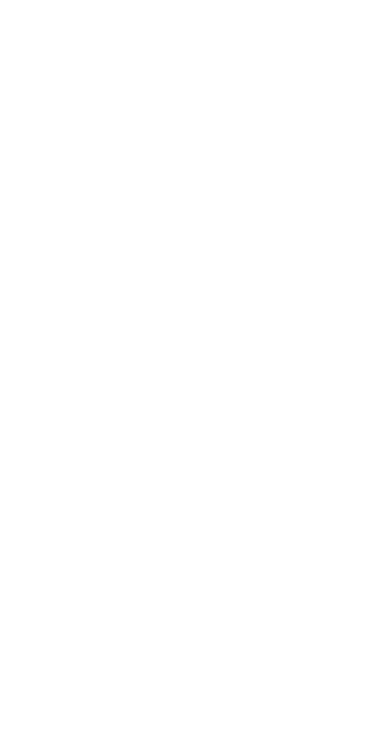
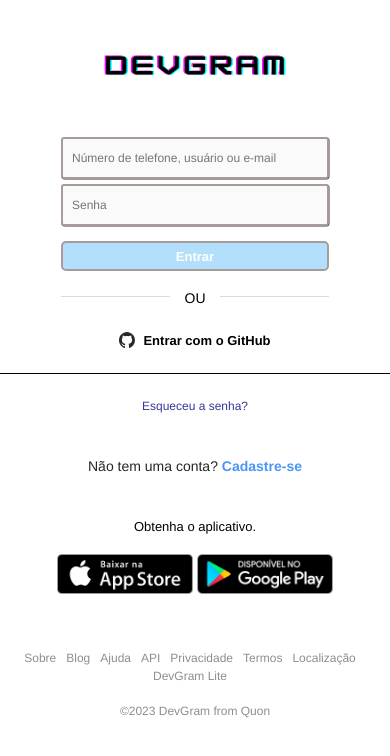
Before and after one commit to Matheus1221/Forma-o-Front-End, a plain HTML site: page 10_HOME_DevGram/index.html in a window 390 px wide. Drawn offline with Linux system fonts and the light colour scheme.

Commit message:
Projeto DevGram FInalizado
Projeto/responsividade DevGram FInalizado.

```diff
--- a/10_HOME_DevGram/css/styles.css
+++ b/10_HOME_DevGram/css/styles.css
@@ -0,0 +1,245 @@
+/* GENERAL */
+* {
+  padding: 0;
+  margin: 0;
+  font-family: Helvetica;
+  box-sizing: border-box;
+}
+body {
+  background-color: #fafafa;
+}
+
+/* containers */
+
+#main-container {
+  display: flex;
+  margin-top: 30px;
+}
+
+#banner-container,
+#form-container {
+  flex: 1 1 0;
+  width: 50%;
+}
+#banner-container {
+  text-align: right;
+}
+#banner-container img {
+  width: 100%;
+  margin-right: 15px;
+  margin-top: 25px;
+  max-width: 780px;
+}
+#form-container {
+  text-align: center;
+}
+
+/* Login form */
+
+#form-box {
+  background-color: #fff;
+  border: 1px solid #dbdbdb;
+  width: 350px;
+  margin-top: 30px;
+}
+
+#logo-gram {
+  width: 200px;
+  height: 71px;
+  margin: 30px auto 12px;
+}
+
+#login-form {
+  margin-top: 20px;
+}
+#login-form input {
+  display: block;
+  font-size: 12px;
+  padding: 12px 9px;
+  background-color: #fafafa;
+  border: 2px solid #aa9b9b;
+  border-radius: 3px;
+  width: 268px;
+  margin: 5px auto;
+}
+#login-form input[type="text"],
+#login-form input[type="password"] {
+  box-shadow: 0.5px 0.5px #3d3c3c;
+}
+
+#login-form input[type="submit"] {
+  background-color: #b2dffc;
+  color: #fff;
+  margin-top: 15px;
+  border-radius: 5px;
+  height: 30px;
+  font-size: 13px;
+  padding: 0;
+  font-weight: bold;
+}
+
+/* separador */
+
+.separator {
+  position: relative;
+}
+
+.line {
+  border-top: 1px solid #dbdbdb;
+  width: 268px;
+  margin: 25px auto 35px;
+}
+
+.separator span {
+  position: absolute;
+  text-transform: uppercase;
+  color: #000;
+  background-color: #fff;
+  top: -6px;
+  width: 50px;
+  margin-left: -25px;
+  font-size: 14px;
+}
+
+/* facebook login */
+
+#facebook-login {
+  margin-bottom: 25px;
+  border-bottom: 1px solid #000;
+  padding-bottom: 25px;
+}
+#facebook-login a {
+  text-decoration: none;
+  display: flex;
+  justify-content: center;
+  align-items: center;
+  color: #000;
+}
+
+#facebook-login img {
+  width: 16px;
+  height: 16px;
+  margin-right: 8px;
+}
+
+#facebook-login span {
+  font-weight: bold;
+  font-size: 13px;
+  margin-top: 1px;
+}
+
+/* Forgot password */
+
+#forgot-pass {
+  margin-bottom: 20px;
+  font-size: 12px;
+}
+
+#forgot-pass a {
+  text-decoration: none;
+  color: #373799;
+}
+
+/* Register */
+
+#register-container {
+  background-color: #fff;
+  border: 1px solid #dbdbdb;
+  width: 350px;
+  margin-top: 10px;
+  padding: 25px;
+}
+#register-container p {
+  font-size: 14px;
+  color: #262626;
+}
+#register-container a {
+  color: #4a95f6;
+  font-weight: bold;
+  text-decoration: none;
+}
+
+/* GET APP */
+
+#get-app-container {
+  text-align: center;
+  width: 350px;
+}
+
+#get-app-container p {
+  margin: 20px 0;
+  font-size: 13px;
+}
+
+#get-app-container a {
+  text-decoration: none;
+}
+
+#get-app-container img {
+  width: 136px;
+  height: 40px;
+}
+
+/* footer */
+
+footer {
+  text-align: left;
+  width: 1000px;
+  margin: 50px auto;
+  display: flex;
+  flex-direction: column;
+  justify-content: center;
+  align-items: center;
+}
+footer #footer-links {
+  display: flex;
+  list-style: none;
+}
+
+#footer-links li {
+  margin-right: 10px;
+}
+
+#footer-links a,
+#copyright {
+  text-decoration: none;
+  color: #8e8e8e;
+  font-size: 12px;
+}
+
+#copyright {
+  margin-top: 10px;
+}
+
+/* MOBILE */
+
+@media (max-width: 450px) {
+  body {
+    background-color: #fff;
+  }
+  #banner-container {
+    display: none;
+  }
+  #main-container,
+  #form-box {
+    margin-top: 0;
+  }
+
+  #form-box,
+  #form-container,
+  #register-container,
+  #get-app-container {
+    width: 100%;
+    border: none;
+  }
+  footer {
+    width: 90%;
+  }
+  #footer-links {
+    flex-wrap: wrap;
+    justify-content: center;
+  }
+  #footer-links {
+    margin-bottom: 10px;
+  }
+}
--- a/10_HOME_DevGram/index.html
+++ b/10_HOME_DevGram/index.html
@@ -5,10 +5,74 @@
   <meta charset="UTF-8">
   <meta name="viewport" content="width=device-width, initial-scale=1.0">
   <link rel="stylesheet" href="css/styles.css">
+  <link rel="shortcut icon" href="assets/favicon.PNG" type="image/x-icon">
   <title>DevGram</title>
 </head>
 
 <body>
+  <main>
+    <div id="main-container">
+      <!-- Banner Container -->
+      <div id="banner-container">
+        <img src="assets/banner.png" alt="Codigo de programação no Celular">
+      </div>
+      <!-- Login e Registro -->
+      <div id="form-container">
+        <div id="form-box">
+          <img id="logo-gram" src="assets/DevGram-logotype.png" alt="DevGram">
+          <form id="login-form">
+            <input type="text" name="username" placeholder="Número de telefone, usuário ou e-mail">
+            <input type="password" name="password" placeholder="Senha">
+            <input type="submit" value="Entrar">
+          </form>
+          <div class="separator">
+            <div class="line"></div>
+            <span>Ou</span>
+          </div>
+          <div id="other-links">
+            <div id="facebook-login">
+              <a href="#">
+                <img src="assets/github-mark.svg" alt="Login com GitHub">
+                <span>Entrar com o GitHub</span>
+              </a>
+            </div>
+            <div id="forgot-pass">
+              <a href="#">Esqueceu a senha?</a>
+            </div>
+            <div id="register-container">
+              <p>Não tem uma conta? <a href="#">Cadastre-se</a></p>
+            </div>
+            <div id="get-app-container">
+              <p>Obtenha o aplicativo.</p>
+              <a href="#">
+                <img src="assets/apple_btn.png" alt="Botão da loja Apple">
+              </a>
+              <a href="#">
+                <img src="assets/gplay_btn.png" alt="Botão da loja GPlay">
+              </a>
+            </div>
+          </div>
+        </div>
+      </div>
+    </div>
+  </main>
+  <footer>
+    <nav>
+      <ul id="footer-links">
+        <li><a href="#">Sobre</a></li>
+        <li><a href="#">Blog</a></li>
+        <li><a href="#">Ajuda</a></li>
+        <li><a href="#">API</a></li>
+        <li><a href="#">Privacidade</a></li>
+        <li><a href="#">Termos</a></li>
+        <li><a href="#">Localização</a></li>
+        <li><a href="#">DevGram Lite</a></li>
+      </ul>
+    </nav>
+    <p id="copyright">
+      &copy;2023 DevGram from Quon
+    </p>
+  </footer>
 
 </body>
 
```
Also changed, not shown: 10_HOME_DevGram/assets/DevGram-logotype.png (added), 10_HOME_DevGram/assets/apple_btn.png (added), 10_HOME_DevGram/assets/banner.png (added), 10_HOME_DevGram/assets/favicon.PNG (added), 10_HOME_DevGram/assets/github-mark.svg (added), 10_HOME_DevGram/assets/gplay_btn.png (added).
